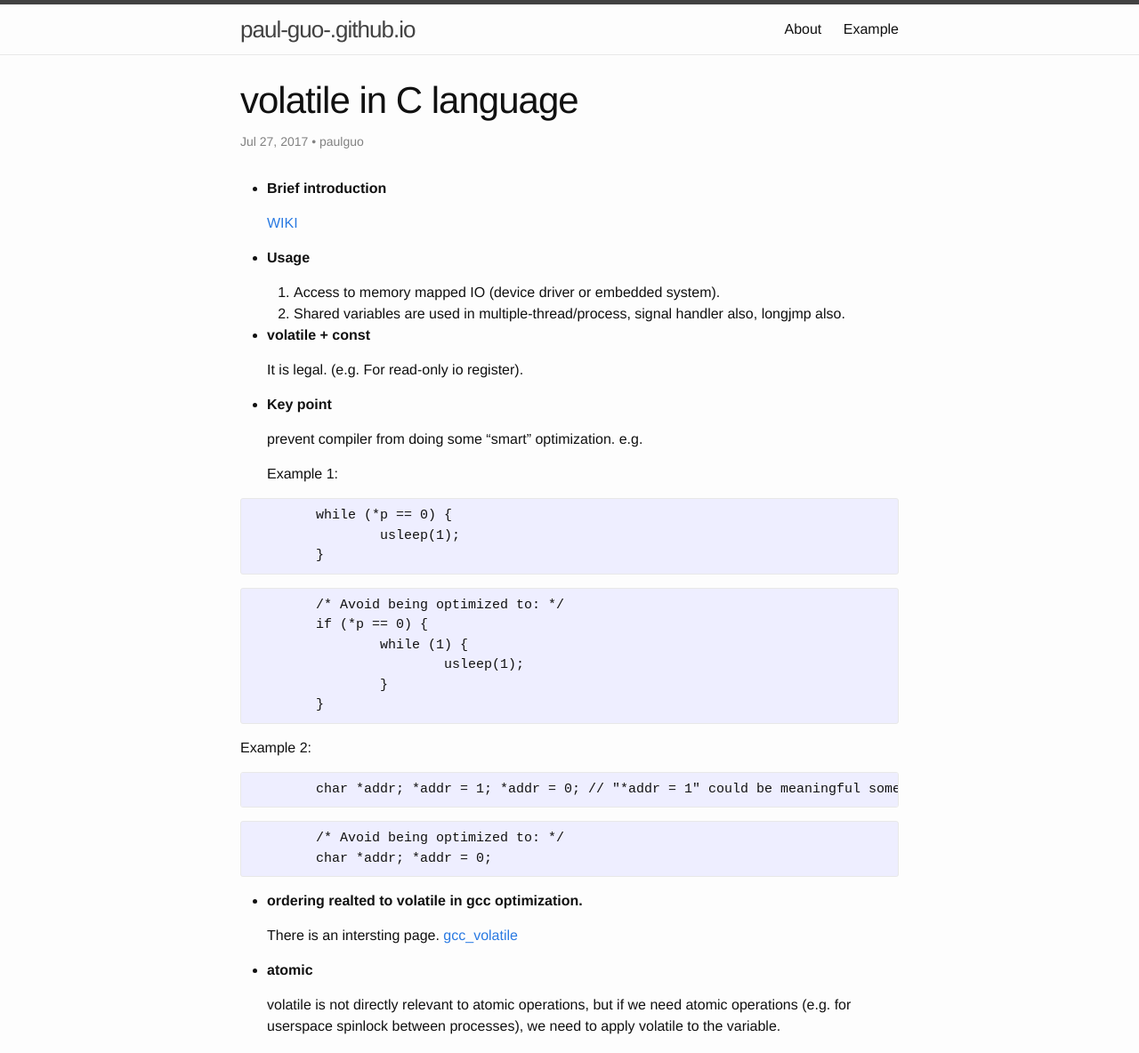
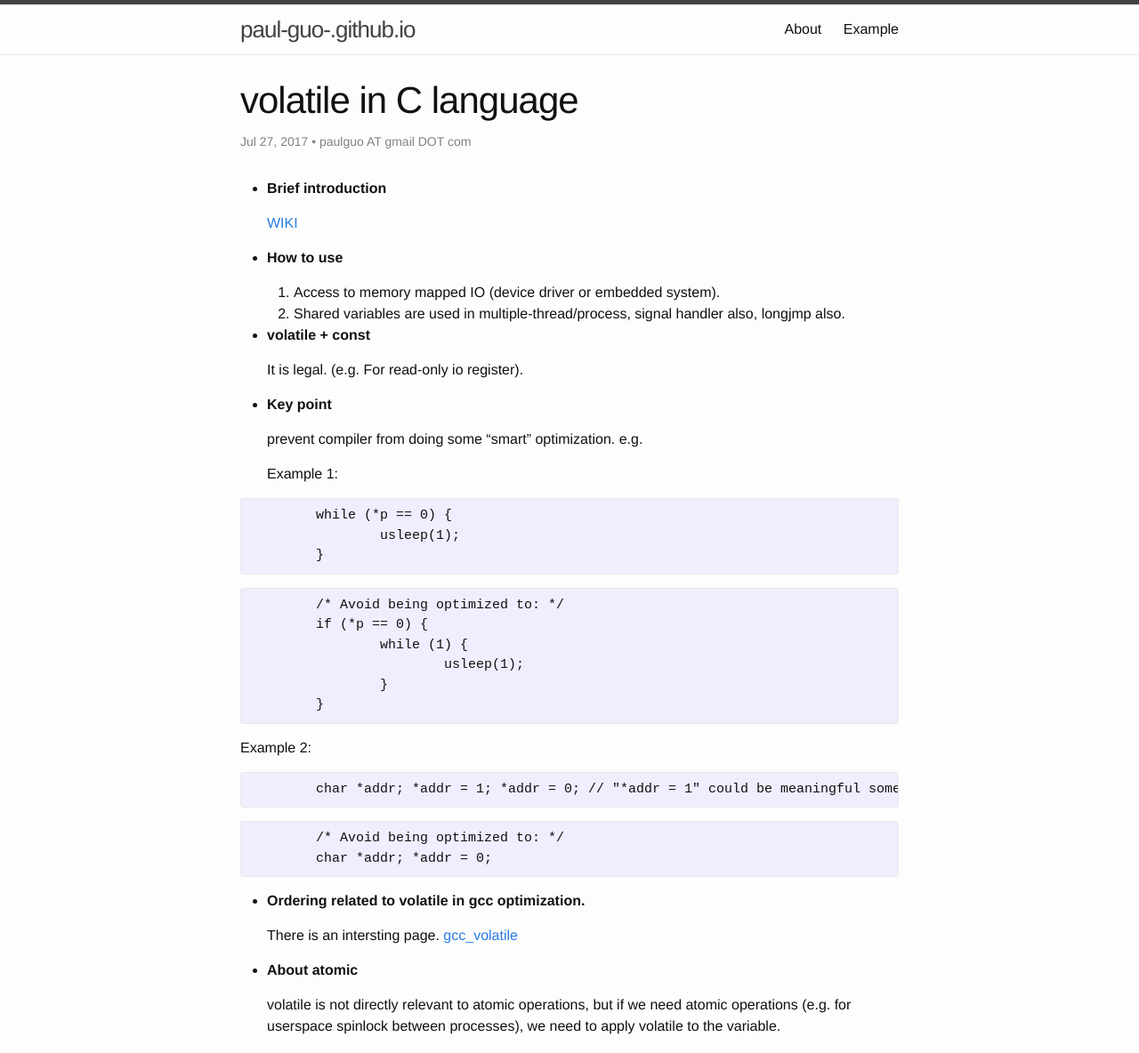
Before and after one commit to paul-guo-/paul-guo-.github.io, a Jekyll site: the page built from _posts/2017-07-27-volatile.md, in a window 1280 px wide. Shown: the top 1184 px of the page at 89% size. Built offline with Jekyll 4.4.1, drawn with Linux system fonts in a browser that asks for light colours.

Commit message:
Add 2017-07-29-ipc.md

````diff
--- a/_posts/2017-07-27-volatile.md
+++ b/_posts/2017-07-27-volatile.md
@@ -1,7 +1,7 @@
 ---
 layout: post
 title:  "volatile in C language"
-author: paulguo
+author: paulguo AT gmail DOT com
 date:   2017-07-27
 published: true
 ---
@@ -10,7 +10,7 @@ published: true
 
    [WIKI](https://en.wikipedia.org/wiki/Volatile_(computer_programming))
 
-- **Usage**
+- **How to use**
 
    1. Access to memory mapped IO (device driver or embedded system).
    2. Shared variables are used in multiple-thread/process, signal handler also, longjmp also.
@@ -51,11 +51,11 @@ published: true
 	char *addr; *addr = 0;
 ```
 
-- **ordering realted to volatile in gcc optimization.**
+- **Ordering related to volatile in gcc optimization.**
 
   There is an intersting page. [gcc_volatile](https://gcc.gnu.org/onlinedocs/gcc/Volatiles.html)
 
-- **atomic**
+- **About atomic**
 
    volatile is not directly relevant to atomic operations, but if we need atomic operations
    (e.g. for userspace spinlock between processes), we need to apply volatile to the variable.
````
Also changed, not shown: _posts/2017-07-29-ipc.md (added, +108 -0 lines).
